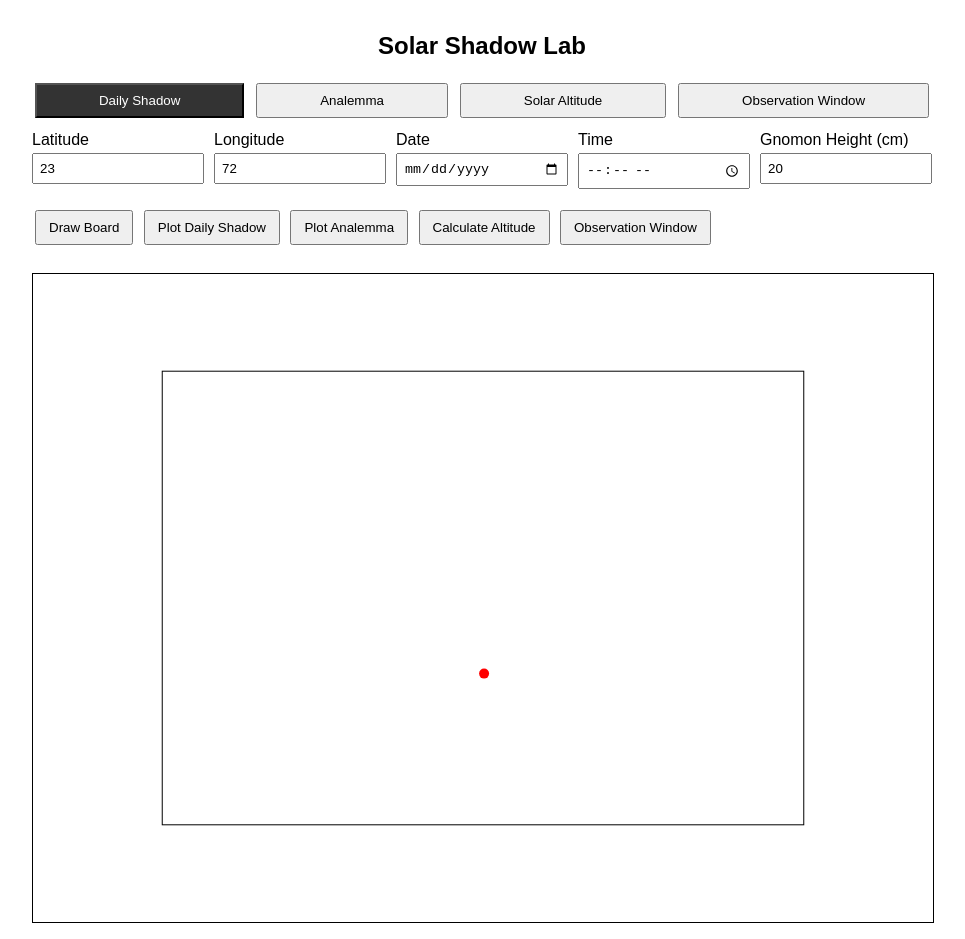
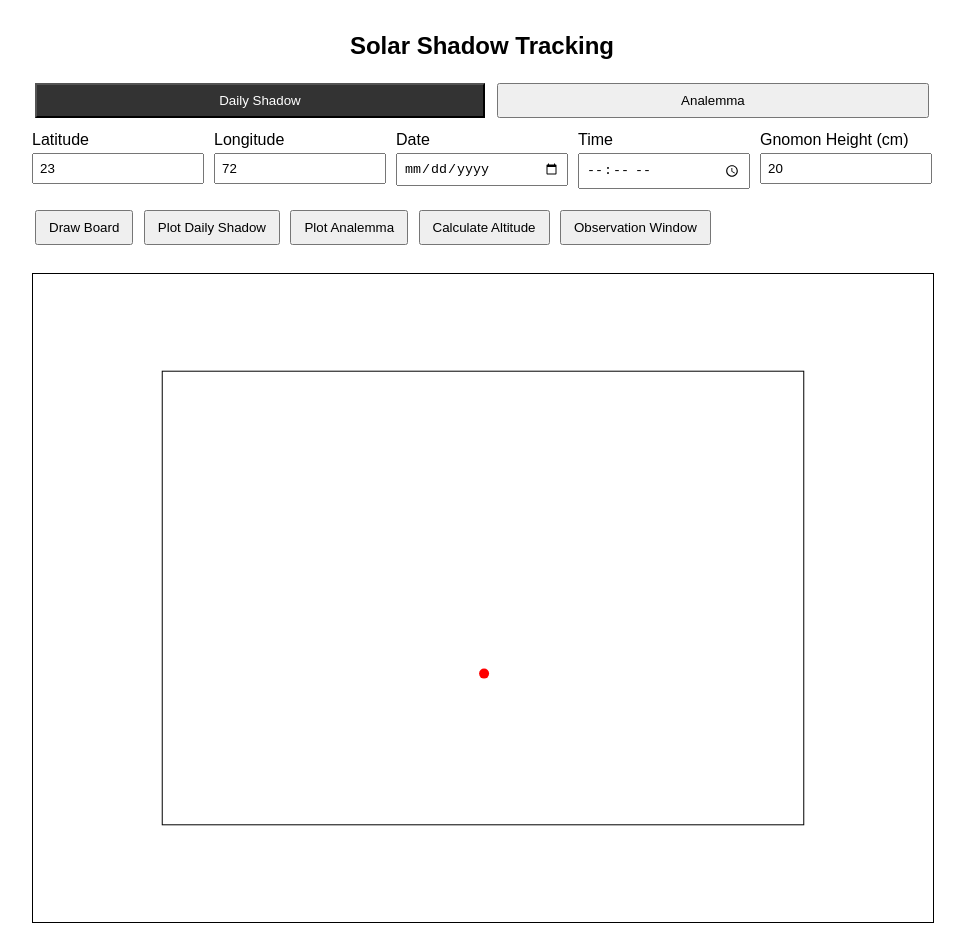
Before and after one commit to astrovariable/Analemma-and-Solar-Dec-2.0, a plain HTML site: page index.html in a window 1280 px wide. Shown: the whole page, without its empty margins (158-1123 px from the left). Drawn offline with Linux system fonts and the light colour scheme.

Commit message:
Update index.html

```diff
--- a/index.html
+++ b/index.html
@@ -5,7 +5,7 @@
 <meta charset="UTF-8">
 <meta name="viewport" content="width=device-width, initial-scale=1.0">
 
-<title>Solar Shadow Lab</title>
+<title>Solar Shadow Tracking</title>
 
 <style>
 
@@ -70,7 +70,7 @@ font-weight:bold;
 
 <body>
 
-<h2>Solar Shadow Lab</h2>
+<h2>Solar Shadow Tracking</h2>
 
 <div class="tab">
 
@@ -78,9 +78,6 @@ font-weight:bold;
 
 <button onclick="showPage('analemma')" id="analemmaBtn">Analemma</button>
 
-<button onclick="showPage('altitude')" id="altBtn">Solar Altitude</button>
-
-<button onclick="showPage('window')" id="windowBtn">Observation Window</button>
 
 </div>
 
```
